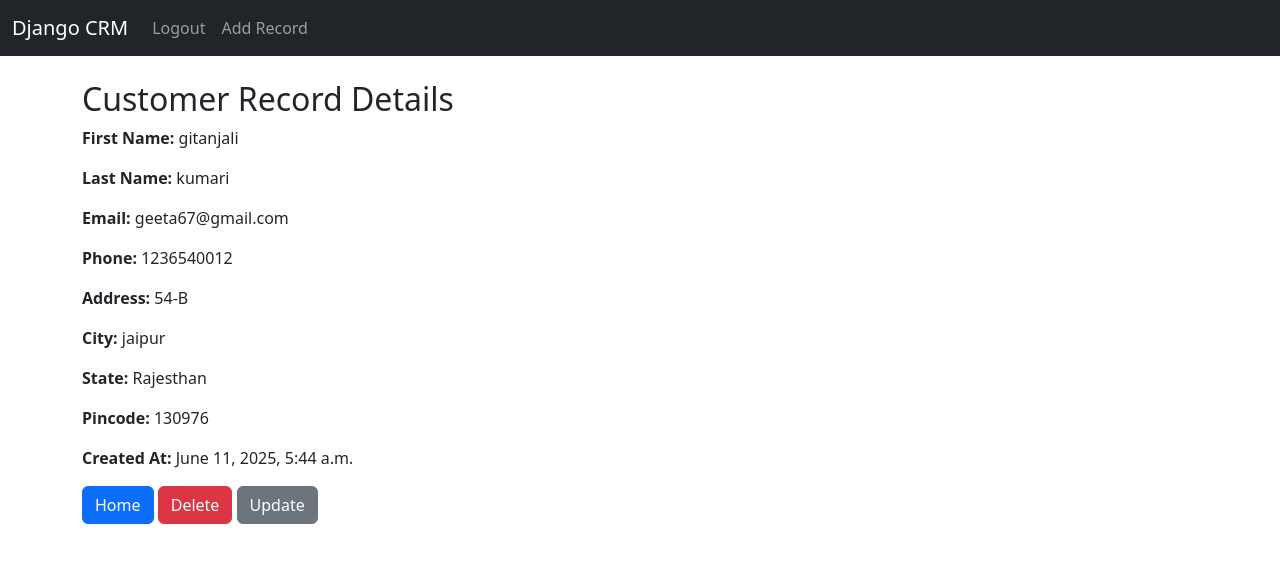
After one commit to SoniSingh17/Django-CRM, a Django app: page /record/1/ in a window 1280 px wide. The commit adds this page. Shown: the top 563 px of the page. Run offline with Django 5.2, Linux system fonts and the light colour scheme; a user stored in the database is signed in; data comes from the database, SQL or seed files in the repository; both versions use the stored data as it was after the commit.

Commit message:
CRUD oprations

```diff
--- a/crm/website/models.py
+++ b/crm/website/models.py
@@ -13,4 +13,4 @@ class Record(models.Model):
     pincode = models.CharField(max_length=6)
 
     def __str__(self):
-        return f"First Name : {self.first_name}\n Last Name : {self.last_name}"
+        return f"First Name : {self.first_name} , Last Name : {self.last_name}"
--- a/crm/website/templates/website/home.html
+++ b/crm/website/templates/website/home.html
@@ -22,8 +22,8 @@
 
       {% if records %}
       {% for record in records %}
-      <tr>
-      <td>{{record.id}}</td>
+      <tr onclick="window.location.href='{% url 'record' record.id %}'" style="cursor:pointer;">
+      <td> {{record.id}}</td>
       <td>{{record.first_name}} {{record.last_name}}</td>
       <td>{{record.email}}</td>
       <td>{{record.phone}}</td>
--- a/crm/website/templates/website/navbar.html
+++ b/crm/website/templates/website/navbar.html
@@ -9,6 +9,9 @@
         {% if user.is_authenticated %}
         <li class="nav-item">
           <a class="nav-link" href="{% url 'logout'%}">Logout</a>
+        </li>
+        <li class="nav-item">
+          <a class="nav-link" href="{% url 'add_record'%}">Add Record</a>
         </li>
         {% else %}
          <li class="nav-item">
--- /dev/null
+++ b/crm/website/templates/website/record.html
@@ -0,0 +1,17 @@
+{% extends "website/base.html" %}
+{% block content %}
+<h2>Customer Record Details</h2>
+
+<p><strong>First Name:</strong> {{ record.first_name }}</p>
+<p><strong>Last Name:</strong> {{ record.last_name }}</p>
+<p><strong>Email:</strong> {{ record.email }}</p>
+<p><strong>Phone:</strong> {{ record.phone }}</p>
+<p><strong>Address:</strong> {{ record.address }}</p>
+<p><strong>City:</strong> {{ record.city }}</p>
+<p><strong>State:</strong> {{ record.state }}</p>
+<p><strong>Pincode:</strong> {{ record.pincode }}</p>
+<p><strong>Created At:</strong> {{ record.created_at }}</p>
+<a href="{% url 'home' %}" class="btn btn-primary">Home</a>
+<a href="{% url 'delete_record' record.id %}" class="btn btn-danger">Delete</a>
+<a href="{% url 'update_record' record.id %}" class="btn btn-secondary">Update</a>
+{% endblock %}
--- a/crm/website/urls.py
+++ b/crm/website/urls.py
@@ -8,5 +8,9 @@ urlpatterns = [
 
     path('logout/',views.logout_user,name='logout'),
     path('register/',views.register_user,name='register'),
+    path('record/<int:pk>/',views.record_user,name='record'),
+    path('delete_record/<int:pk>/',views.delete_record_user,name='delete_record'),
+    path('add_record/',views.add_record_user,name='add_record'),
+    path('update_record/<int:pk>/',views.update_record_user,name='update_record'),
 
 ]
--- a/crm/website/views.py
+++ b/crm/website/views.py
@@ -1,7 +1,7 @@
 from django.shortcuts import render,redirect
 from django.contrib.auth import authenticate , login , logout
 from django.contrib import messages
-from . forms import SignUpForm
+from . forms import SignUpForm , AddRecordForm
 from . models import Record
 
 # Create your views here.
@@ -53,3 +53,54 @@ def register_user(request):
     else:
         form = SignUpForm()
     return render(request,'website/register.html',{'form':form})
+
+
+def record_user(request, pk):
+    if request.user.is_authenticated:
+        try:
+            record = Record.objects.get(id=pk)
+            return render(request, 'website/record.html', {'record': record})
+        except Record.DoesNotExist:
+            messages.error(request, 'Record not found.')
+            return redirect('home')
+    else:
+        messages.warning(request, 'You must be logged in to view this page!')
+        return redirect('home')
+
+
+def delete_record_user(request,pk):
+    if request.user.is_authenticated:
+        delete_it = Record.objects.get(id=pk)
+        delete_it.delete()
+        messages.success(request,"Record deleted Sucessesfully !!")
+        return redirect('home')
+    else:
+        messages.error(request,"You msut be logged in to delete the record")
+        return redirect('home')
+
+def add_record_user(request):
+    form = AddRecordForm(request.POST or None)
+    if request.user.is_authenticated:
+        if request.method == "POST":
+            if form.is_valid():
+                add_record = form.save()
+                messages.success(request,"Added sucessfully")
+                return redirect('home')
+        return render(request,'website/add_record.html',{'form':form})
+    else:
+        messages.error(request,"Must login to add record")
+        return redirect('home')
+
+def update_record_user(request,pk):
+    if request.user.is_authenticated:
+        cur_record = Record.objects.get(id=pk)
+        form = AddRecordForm(request.POST or None , instance=cur_record)
+        if request.method == "POST":
+            if form.is_valid():
+                form.save()
+                messages.success(request,"Record Updated Sucessfully :)")
+                return redirect('home')
+        return render(request,'website/update_record.html',{'form':form})
+    else:
+        messages.error(request,"Must login to Update")
+        return redirect('home')
```
Also changed, not shown: crm/website/forms.py (+19 -0 lines), crm/website/templates/website/add_record.html (added, +14 -0 lines), crm/website/templates/website/update_record.html (added, +15 -0 lines), crm/db.sqlite3.
